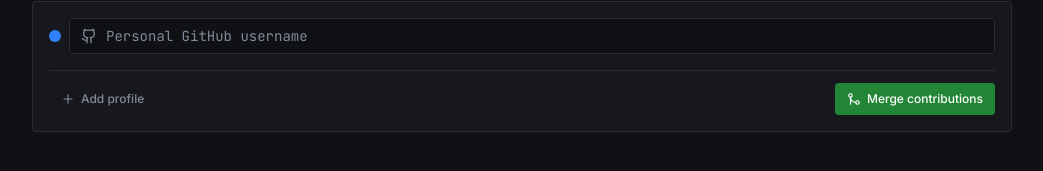
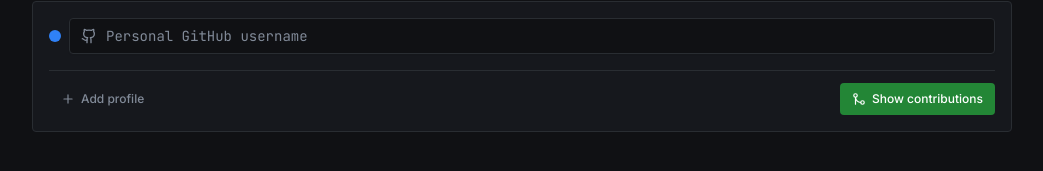
Before and after one commit to giannistbs/contribution-graph-merger, a React (Vite) app: page /#/ in a window 1280 px wide. Shown: the part 135-306 px from the top of the page, without its empty margins (118-1161 px from the left). Built offline with nearby package versions, Linux system fonts and the light colour scheme.

Commit message:
feat: dynamic submit button label for single vs multiple profiles

```diff
--- a/src/pages/home.tsx
+++ b/src/pages/home.tsx
@@ -184,7 +184,7 @@ export default function Home() {
                 ) : (
                   <GitMerge className="w-3.5 h-3.5" />
                 )}
-                {mutation.isPending ? "Fetching..." : "Merge contributions"}
+                {mutation.isPending ? "Fetching..." : usernames.filter((n) => n.trim()).length <= 1 ? "Show contributions" : "Merge contributions"}
               </Button>
             </div>
           </div>
```
